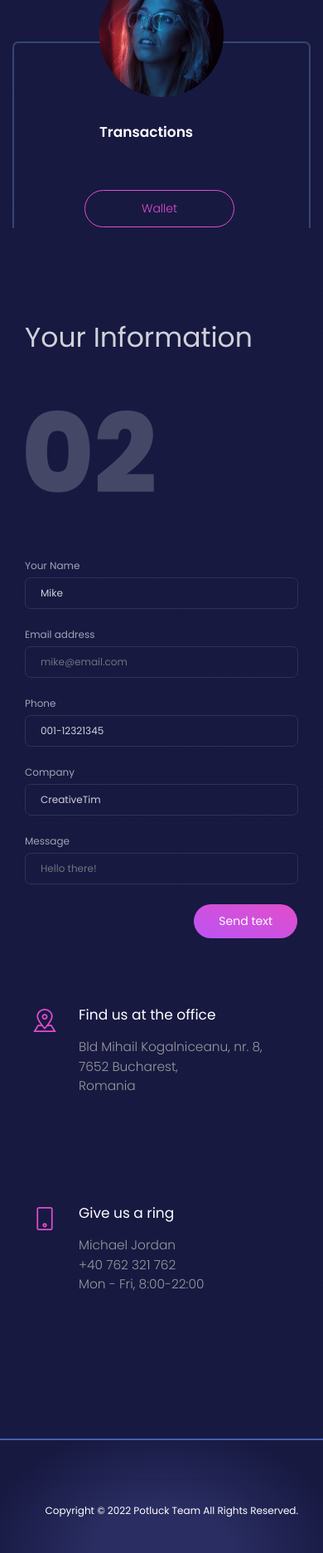
After one commit to CheolRyu/potluck, a Django app: page /profile in a window 390 px wide. The commit adds this page. Shown: the part 639-2511 px from the top of the page at 83% size. Run offline with Django 4.2, Linux system fonts and the light colour scheme; the visitor is signed in with stand-in values (Sample User, id 1); data comes from the database, SQL or seed files in the repository; some libraries are stand-ins or nearby versions.

Commit message:
rough profile page

```diff
--- a/potluck/app/templates/base.html
+++ b/potluck/app/templates/base.html
@@ -55,7 +55,7 @@
               </a>
             </li>
             <li class="nav-item p-0">
-              <a class="nav-link" rel="tooltip" title="Your Profile" data-placement="bottom">
+              <a class="nav-link" rel="tooltip" title="Your Profile" data-placement="bottom" href="{% url 'potluck:profile'%}">
                 <i class="tim-icons icon-controller"></i>
                 <p class="d-lg-none d-xl-none">Profile</p>
               </a>
--- /dev/null
+++ b/potluck/app/templates/potluck/profile.html
@@ -0,0 +1,256 @@
+<!--
+ =========================================================
+ * Blk• Design System Pro - v1.0.0
+ =========================================================
+ * Product Page: https://www.creative-tim.com/product/blk-design-system-pro
+ * Copyright 2019 Creative Tim (http://www.creative-tim.com)
+
+ * Coded by www.creative-tim.com
+
+ =========================================================
+
+ * The above copyright notice and this permission notice shall be included in all copies or substantial portions of the Software.
+ -->
+{% extends 'base.html'%} {% load static %} {% block content%}
+<div class="wrapper">
+  <div class="page-header">
+    <img src="{% static 'assets/img/dots.png'%}" class="dots">
+    <img src="{% static 'assets/img/path4.png'%}" class="path">
+    <div class="container align-items-center">
+      <div class="row">
+        <div class="col-lg-4">
+          <h1 class="profile-title text-left">Mike Scheinder</h1>
+          <h5 class="text-on-back">01</h5>
+          <p class="profile-description">Offices parties lasting outward nothing age few resolve. Impression to discretion understood to we interested he excellence. Him remarkably use projection collecting. Going about eat forty world has round miles.</p>
+          <div class="btn-wrapper profile pt-3">
+            <a target="_blank" href="https://twitter.com/creativetim" class="btn btn-icon btn-twitter btn-round" data-toggle="tooltip" data-original-title="Follow us">
+              <i class="fab fa-twitter"></i>
+            </a>
+            <a target="_blank" href="https://www.facebook.com/creativetim" class="btn btn-icon btn-facebook btn-round" data-toggle="tooltip" data-original-title="Like us">
+              <i class="fab fa-facebook-square"></i>
+            </a>
+            <a target="_blank" href="https://dribbble.com/creativetim" class="btn btn-icon btn-dribbble  btn-round" data-toggle="tooltip" data-original-title="Follow us">
+              <i class="fab fa-dribbble"></i>
+            </a>
+          </div>
+        </div>
+        <div class="col-lg-6 col-md-6 ml-auto mr-auto">
+          <div class="card card-coin card-plain">
+            <div class="card-header">
+              <img src="{% static 'assets/img/mike.jpg'%}" class="img-center img-fluid rounded-circle">
+              <h4 class="title">Transactions</h4>
+            </div>
+            <div class="card-body">
+              <ul class="nav nav-tabs nav-tabs-primary justify-content-center">
+                <li class="nav-item">
+                  <a class="nav-link active" data-toggle="tab" href="#linka">
+                    Wallet
+                  </a>
+                </li>
+                <li class="nav-item">
+                  <a class="nav-link" data-toggle="tab" href="#linkb">
+                    Send
+                  </a>
+                </li>
+                <li class="nav-item">
+                  <a class="nav-link" data-toggle="tab" href="#linkc">
+                    News
+                  </a>
+                </li>
+              </ul>
+              <div class="tab-content tab-subcategories">
+                <div class="tab-pane active" id="linka">
+                  <div class="table-responsive">
+                    <table class="table tablesorter " id="plain-table">
+                      <thead class=" text-primary">
+                        <tr>
+                          <th class="header">
+                            COIN
+                          </th>
+                          <th class="header">
+                            AMOUNT
+                          </th>
+                          <th class="header">
+                            VALUE
+                          </th>
+                        </tr>
+                      </thead>
+                      <tbody>
+                        <tr>
+                          <td>
+                            BTC
+                          </td>
+                          <td>
+                            7.342
+                          </td>
+                          <td>
+                            48,870.75 USD
+                          </td>
+                        </tr>
+                        <tr>
+                          <td>
+                            ETH
+                          </td>
+                          <td>
+                            30.737
+                          </td>
+                          <td>
+                            64,53.30 USD
+                          </td>
+                        </tr>
+                        <tr>
+                          <td>
+                            XRP
+                          </td>
+                          <td>
+                            19.242
+                          </td>
+                          <td>
+                            18,354.96 USD
+                          </td>
+                        </tr>
+                      </tbody>
+                    </table>
+                  </div>
+                </div>
+                <div class="tab-pane" id="linkb">
+                  <div class="row">
+                    <label class="col-sm-3 col-form-label">Pay to</label>
+                    <div class="col-sm-9">
+                      <div class="form-group">
+                        <input type="text" class="form-control" placeholder="e.g. 1Nasd92348hU984353hfid">
+                        <span class="form-text">Please enter a valid address.</span>
+                      </div>
+                    </div>
+                  </div>
+                  <div class="row">
+                    <label class="col-sm-3 col-form-label">Amount</label>
+                    <div class="col-sm-9">
+                      <div class="form-group">
+                        <input type="text" class="form-control" placeholder="1.587">
+                      </div>
+                    </div>
+                  </div>
+                  <button type="submit" class="btn btn-simple btn-primary btn-icon btn-round float-right"><i class="tim-icons icon-send"></i></button>
+                </div>
+                <div class="tab-pane" id="linkc">
+                  <div class="table-responsive">
+                    <table class="table tablesorter " id="plain-table">
+                      <thead class=" text-primary">
+                        <tr>
+                          <th class="header">
+                            Latest Crypto News
+                          </th>
+                        </tr>
+                      </thead>
+                      <tbody>
+                        <tr>
+                          <td>
+                            The Daily: Nexo to Pay on Stable...
+                          </td>
+                        </tr>
+                        <tr>
+                          <td>
+                            Venezuela Begins Public of Nation...
+                          </td>
+                        </tr>
+                        <tr>
+                          <td>
+                            PR: BitCanna – Dutch Blockchain...
+                          </td>
+                        </tr>
+                      </tbody>
+                    </table>
+                  </div>
+                </div>
+              </div>
+            </div>
+          </div>
+        </div>
+      </div>
+    </div>
+  </div>
+  <section class="section">
+    <div class="container">
+      <div class="row">
+        <div class="col-md-6">
+          <div class="card card-plain">
+            <div class="card-header">
+              <h1 class="profile-title text-left">Your Information</h1>
+              <h5 class="text-on-back">02</h5>
+            </div>
+            <div class="card-body">
+              <form action="" method="post">
+                <div class="row">
+                  <div class="col-md-6">
+                    <div class="form-group">
+                      <label>Your Name</label>
+                      <input type="text" class="form-control" value="Mike">
+                    </div>
+                  </div>
+                  <div class="col-md-6">
+                    <div class="form-group">
+                      <label>Email address</label>
+                      <input type="email" class="form-control" placeholder="mike@email.com">
+                    </div>
+                  </div>
+                </div>
+                <div class="row">
+                  <div class="col-md-6">
+                    <div class="form-group">
+                      <label>Phone</label>
+                      <input type="text" class="form-control" value="001-12321345">
+                    </div>
+                  </div>
+                  <div class="col-md-6">
+                    <div class="form-group">
+                      <label>Company</label>
+                      <input type="text" class="form-control" value="CreativeTim">
+                    </div>
+                  </div>
+                </div>
+                <div class="row">
+                  <div class="col-md-12">
+                    <div class="form-group">
+                      <label>Message</label>
+                      <input type="text" class="form-control" placeholder="Hello there!">
+                    </div>
+                  </div>
+                </div>
+                <button type="submit" class="btn btn-primary btn-round float-right" rel="tooltip" data-original-title="Can't wait for your message" data-placement="right">Send text</button>
+              </form>
+            </div>
+          </div>
+        </div>
+        <div class="col-lg-4 col-md-6 ml-auto">
+          <div class="info info-horizontal">
+            <div class="icon icon-primary">
+              <i class="tim-icons icon-square-pin"></i>
+            </div>
+            <div class="description">
+              <h4 class="info-title">Find us at the office</h4>
+              <p> Bld Mihail Kogalniceanu, nr. 8,
+                <br> 7652 Bucharest,
+                <br> Romania
+              </p>
+            </div>
+          </div>
+          <div class="info info-horizontal">
+            <div class="icon icon-primary">
+              <i class="tim-icons icon-mobile"></i>
+            </div>
+            <div class="description">
+              <h4 class="info-title">Give us a ring</h4>
+              <p> Michael Jordan
+                <br> +40 762 321 762
+                <br> Mon - Fri, 8:00-22:00
+              </p>
+            </div>
+          </div>
+        </div>
+      </div>
+    </div>
+  </section>
+</div>
+
+{% endblock %}
--- a/potluck/app/urls.py
+++ b/potluck/app/urls.py
@@ -17,4 +17,5 @@ urlpatterns = [
     path('add_friend', views.add_friend, name='add_friend'),
     path('add_item/<int:event_id>', views.addItem, name='addItem'),
     path('finish/<int:event_id>', views.finish, name='finish'),
+    path('profile', views.profile, name='profile'),
 ] + static(settings.STATIC_URL, document_root=settings.STATIC_ROOT)
--- a/potluck/app/views.py
+++ b/potluck/app/views.py
@@ -185,3 +185,7 @@ def add_friend(request):
             return render(request, 'potluck/add_friend.html', {'form': form, 'success': False})
     else:
         return render(request, 'potluck/add_friend.html', {'form': form, 'success': None})
+def profile(request):
+    profile = Profile.objects.get(user=request.user)
+    events = Event.objects.filter(owner=profile)
+    return render(request, 'potluck/profile.html', {'profile': profile, 'events': events})
```
Also changed, not shown: potluck/app/static/assets/img/mike.jpg (added).
